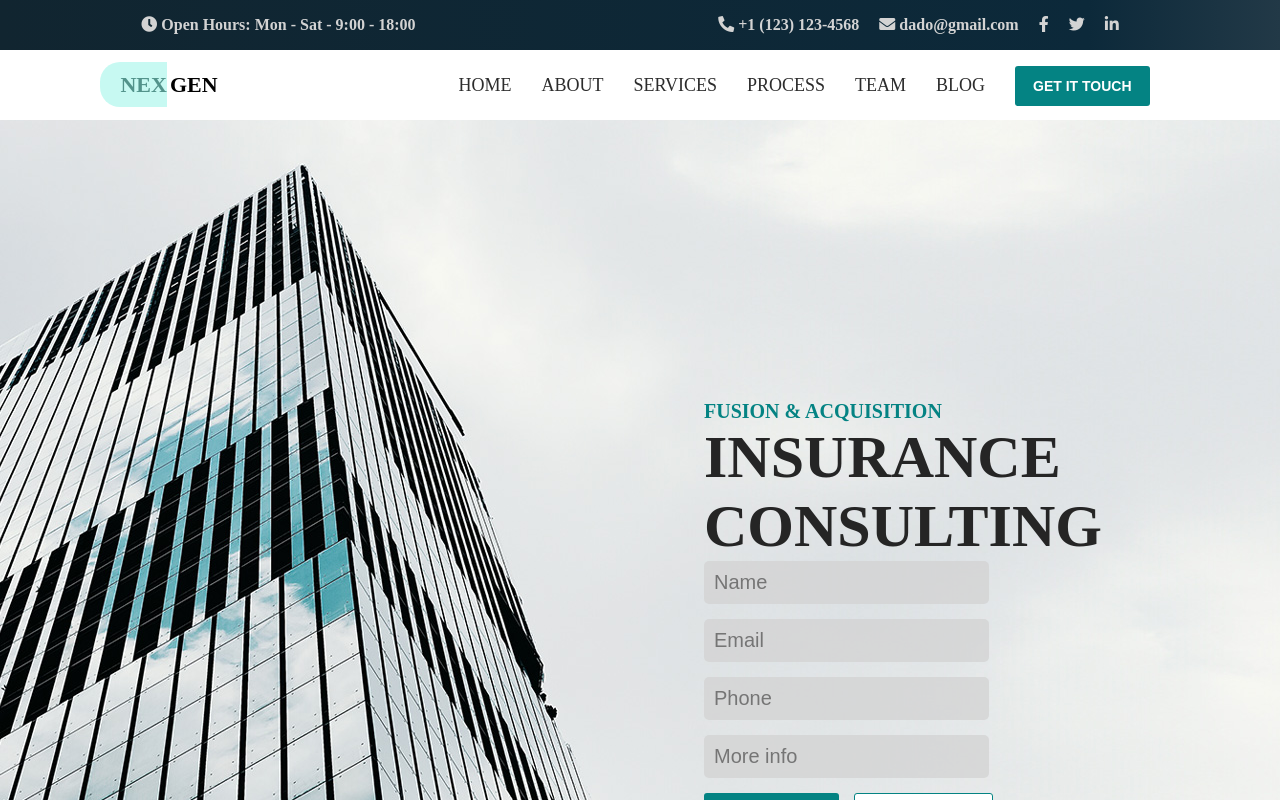
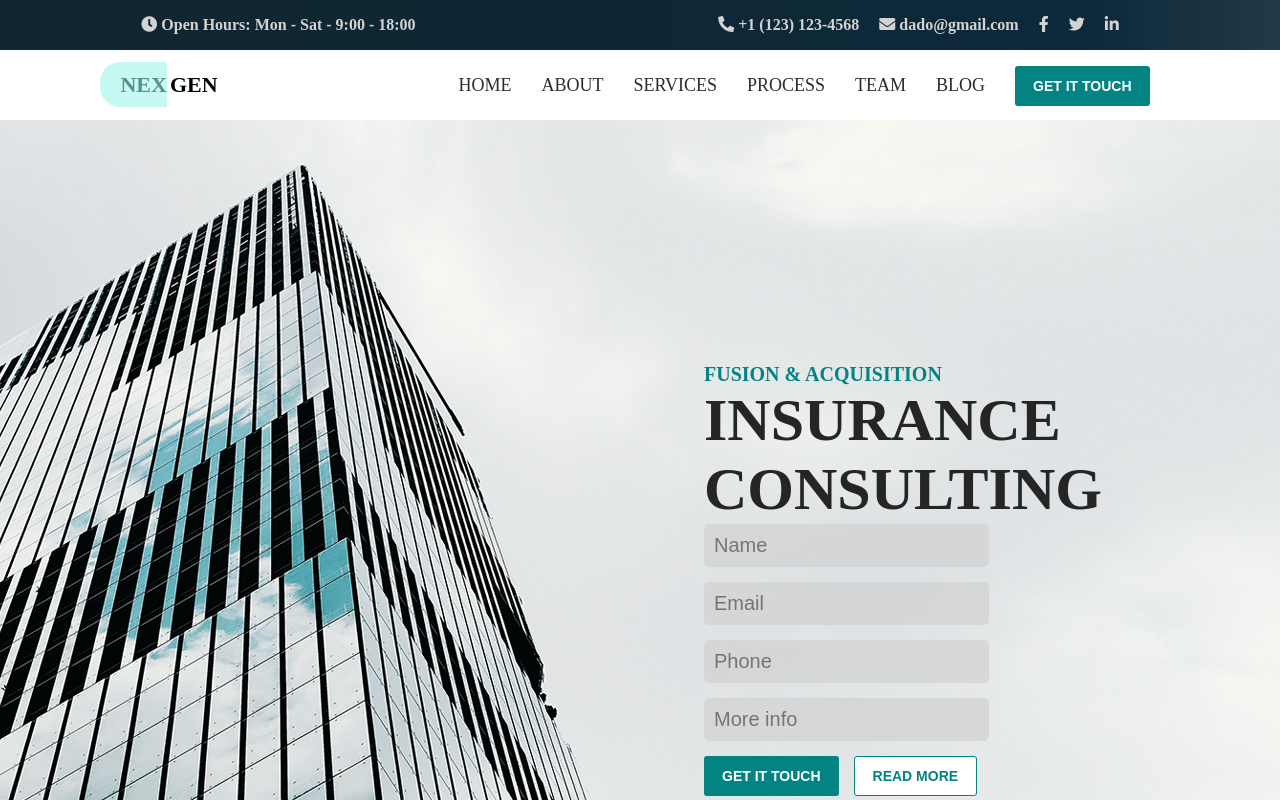
Before and after one commit to Davidebaiocchi/proj-html-vuejs, a Vue app: page / in a window 1280 px wide. Shown: the top 800 px of the page. Built offline with nearby package versions, Linux system fonts and the light colour scheme.

Commit message:
modificata posizione testo jumotron

```diff
--- a/src/components/MainAJumbotron.vue
+++ b/src/components/MainAJumbotron.vue
@@ -10,7 +10,7 @@
             <input type="text" placeholder="More info">
             <br>
             <button @click="rispReg()">get it touch</button>
-            <button @click="rispReg()" class="btn-white">Read it more</button>
+            <button @click="rispReg()" class="btn-white">Read more</button>
         </div>
     </div>
 </template>
--- a/src/style/3mainJumbotron.scss
+++ b/src/style/3mainJumbotron.scss
@@ -2,11 +2,12 @@
     background-image: url(../assets/bg-6.jpg);
     height: 810px;
     background-position: center;
+    position: relative;
 }
 
 .consulting {
     position: absolute;
-    top: 50%;
+    top: 30%;
     left: 55%;
 }
 
```
